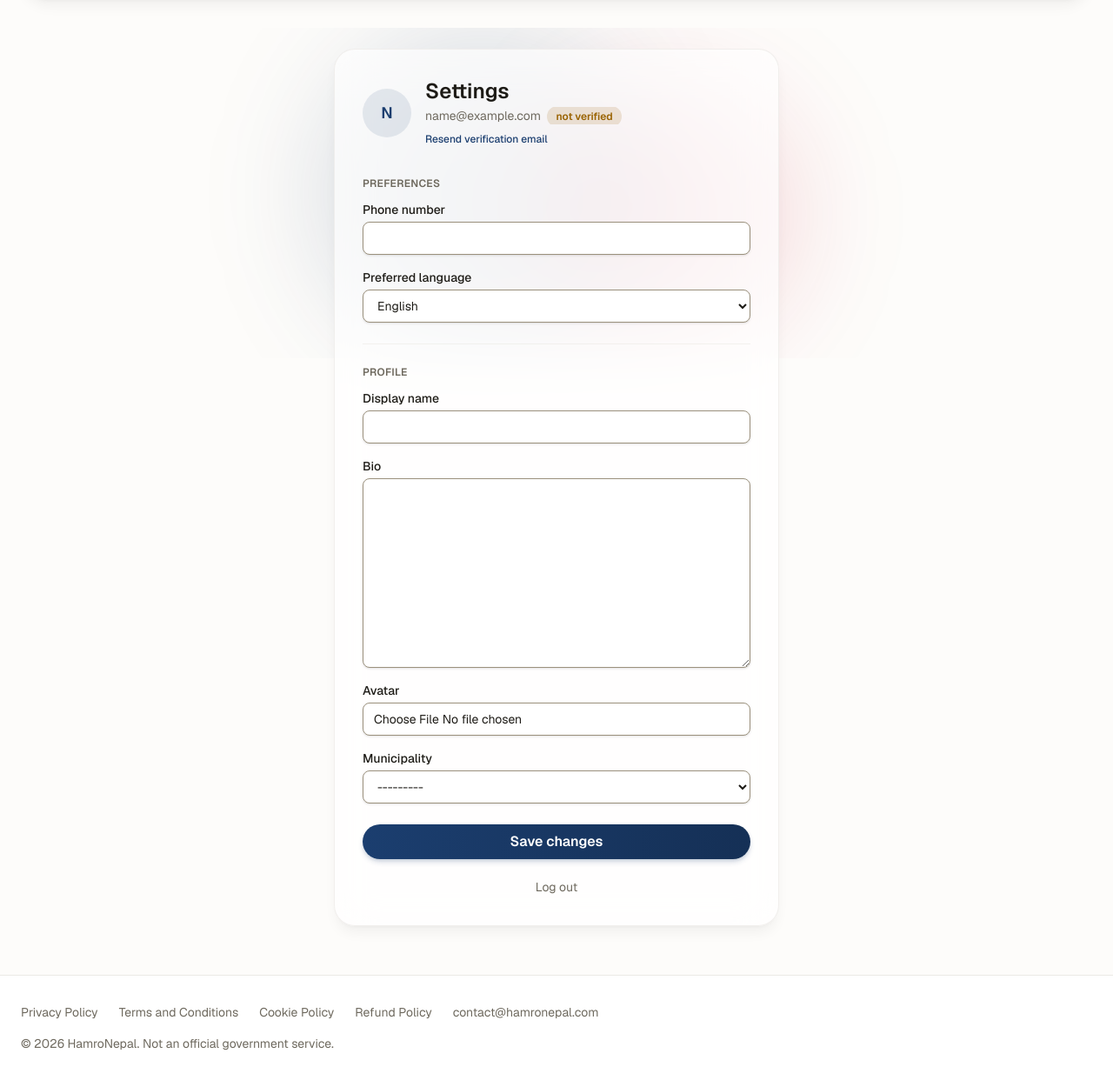
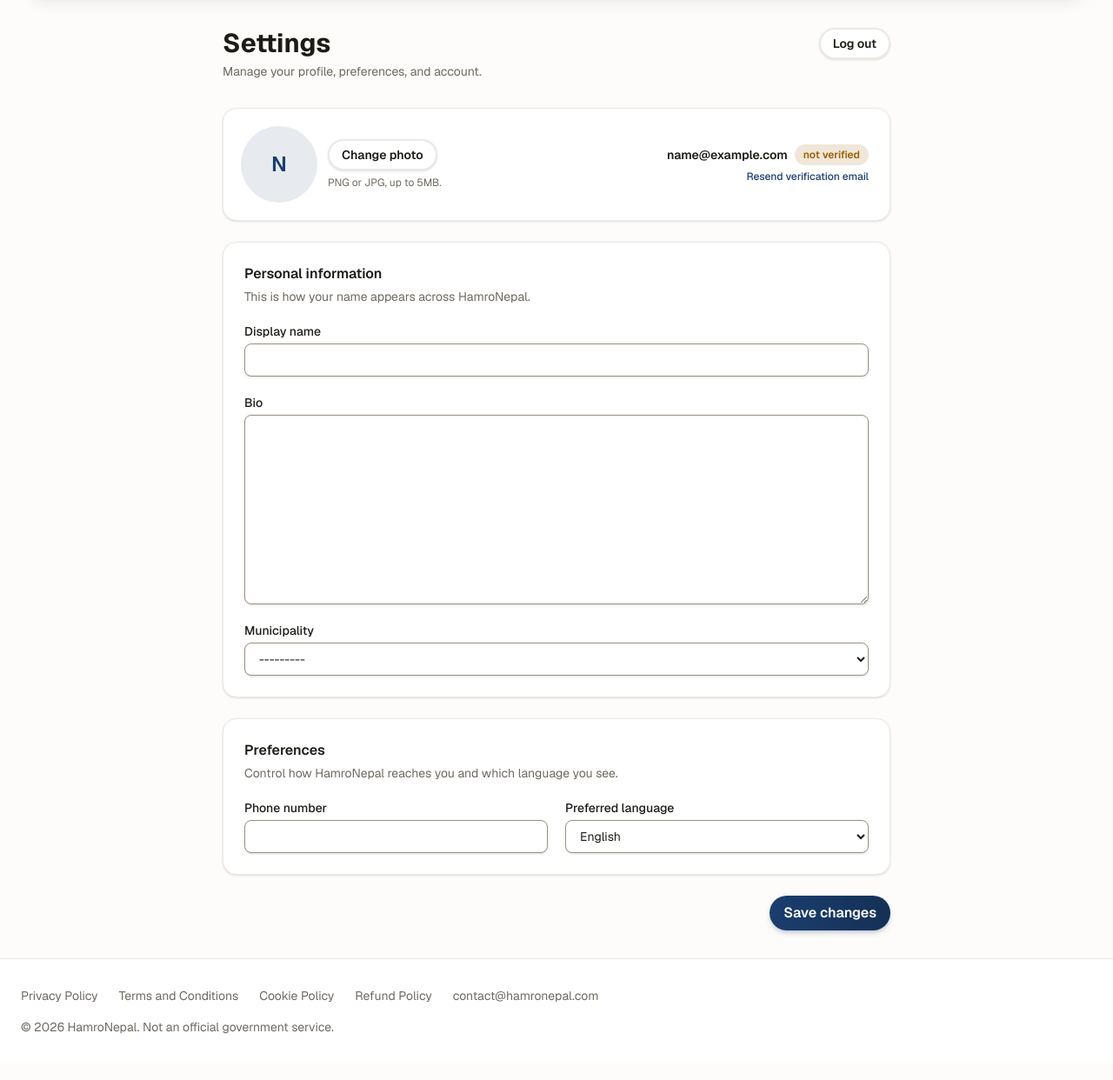
Before and after one commit to sambhavacharyaa/hamronepal, a Django app: page /en/accounts/profile/ in a window 1280 px wide. Shown: the part 78-1320 px from the top of the page at 87% size. After the commit the page ends 1267 px from the top, so only its background shows below. Run offline with Django 5.2, Linux system fonts and the light colour scheme; the visitor is signed in with stand-in values (Sample User, id 1); data comes from the database, SQL or seed files in the repository; data that the repository does not hold is empty; some libraries are stand-ins or nearby versions.

Commit message:
Redesign the settings page: sectioned cards, real avatar upload UX
Replaces the single cramped card with a wider layout: a profile
summary card (large avatar, name/email/verification status, resend
link), then separate "Personal information" and "Preferences" cards
with real section headers and descriptions, matching the polish level
of a modern SaaS settings page rather than a plain stacked form.

The avatar field gets an actual custom upload control - a styled
"Change photo" button triggering a visually-hidden file input, with a
live filename readout - instead of the raw, inconsistently-styled
native file input. Also adds a proper "Remove photo" action.

Two real bugs surfaced and fixed while building this:
- Django's ClearableFileInput renders "Currently: / Clear / Change:"
  wrapper text around the file input; my sr-only class on the input
  itself only hid the input, not that surrounding markup. Switched to
  a plain FileInput (no wrapper markup at all) plus a hand-rolled
  remove_avatar field, giving full control over the UI.
- FileField.clean() falls back to the existing file when no new file
  is uploaded, so cleaned_data["avatar"] is never falsy on a no-op
  submission - checking it to decide whether to honor "remove photo"
  silently never triggered. Fixed to check self.files directly instead
  of the resolved cleaned_data.

Co-Authored-By: Claude Sonnet 5 <noreply@anthropic.com>

```diff
--- a/apps/accounts/forms.py
+++ b/apps/accounts/forms.py
@@ -39,6 +39,26 @@ class UserPreferencesForm(TailwindFormMixin, forms.ModelForm):
 
 
 class ProfileForm(TailwindFormMixin, forms.ModelForm):
+    remove_avatar = forms.BooleanField(required=False)
+
     class Meta:
         model = Profile
         fields = ("display_name", "bio", "avatar", "municipality")
+        widgets = {
+            "avatar": forms.FileInput(attrs={"accept": "image/png,image/jpeg,image/webp"}),
+        }
+
+    def __init__(self, *args, **kwargs):
+        super().__init__(*args, **kwargs)
+        self.fields["avatar"].widget.attrs["class"] = "sr-only"
+        self.fields["remove_avatar"].widget.attrs["class"] = "sr-only"
+
+    def save(self, commit=True):
+        instance = super().save(commit=False)
+        new_file_uploaded = self.files.get(self.add_prefix("avatar"))
+        if self.cleaned_data.get("remove_avatar") and not new_file_uploaded:
+            instance.avatar.delete(save=False)
+            instance.avatar = None
+        if commit:
+            instance.save()
+        return instance
--- a/templates/accounts/profile.html
+++ b/templates/accounts/profile.html
@@ -4,43 +4,17 @@
 {% block title %}{% translate "Settings" %}{% endblock %}
 
 {% block content %}
-<section class="relative flex min-h-[65vh] items-center justify-center py-6">
-    <div class="pointer-events-none absolute inset-x-0 top-0 -z-10 flex justify-center overflow-hidden" aria-hidden="true">
-        <div class="h-[380px] w-[380px] rounded-full bg-primary/15 blur-3xl"></div>
-        <div class="-ml-32 mt-16 h-[300px] w-[300px] rounded-full bg-accent/15 blur-3xl"></div>
+<div class="mx-auto max-w-3xl">
+    <div class="flex flex-wrap items-start justify-between gap-4">
+        <div>
+            <h1 class="text-2xl font-bold text-ink sm:text-3xl">{% translate "Settings" %}</h1>
+            <p class="mt-1 text-sm text-ink-muted">{% translate "Manage your profile, preferences, and account." %}</p>
         </div>
-
-    <div class="w-full max-w-lg rounded-3xl border border-border/70 bg-surface/70 p-8 shadow-lg shadow-ink/5 backdrop-blur-xl">
-        <div class="flex items-center gap-4">
-            {% if profile_form.instance.avatar %}
-                {% translate "Your profile photo" as avatar_alt %}
-                <img src="{{ profile_form.instance.avatar.url }}" alt="{{ avatar_alt }}" class="h-14 w-14 shrink-0 rounded-full object-cover">
-            {% else %}
-                <span class="flex h-14 w-14 shrink-0 items-center justify-center rounded-full bg-primary/10 text-lg font-semibold text-primary">
-                    {{ user_initial }}
-                </span>
-            {% endif %}
-            <div class="min-w-0">
-                <h1 class="text-2xl font-semibold text-ink">{% translate "Settings" %}</h1>
-                <p class="mt-0.5 truncate text-sm text-ink-muted">
-                    {{ request.user.email }}
-                    {% if request.user.email_verified %}
-                        {% translate "verified" as verified_label %}
-                        {% include "components/ui/badge.html" with label=verified_label extra_class="ml-1" only %}
-                    {% else %}
-                        {% translate "not verified" as not_verified_label %}
-                        {% include "components/ui/badge.html" with label=not_verified_label tone="warning" extra_class="ml-1" only %}
-                    {% endif %}
-                </p>
-                {% if not request.user.email_verified %}
-                <form method="post" action="{% url 'accounts:resend_verification' %}" class="mt-1">
+        <form method="post" action="{% url 'accounts:logout' %}">
             {% csrf_token %}
-                    <button type="submit" class="rounded-sm text-xs font-medium text-primary hover:underline focus-visible:focus-ring">
-                        {% translate "Resend verification email" %}
-                    </button>
+            {% translate "Log out" as logout_label %}
+            {% include "components/ui/button.html" with type="submit" label=logout_label tone="outline" size="sm" only %}
         </form>
-                {% endif %}
-            </div>
     </div>
 
     <form method="post" enctype="multipart/form-data" class="mt-8 space-y-6">
@@ -56,34 +30,102 @@
         </ul>
         {% endif %}
 
+        <section class="rounded-2xl border border-border bg-surface p-6 shadow-sm">
+            <div class="flex flex-col gap-6 sm:flex-row sm:items-center sm:justify-between">
+                <div class="flex items-center gap-4">
+                    {% if profile_form.instance.avatar %}
+                        {% translate "Your profile photo" as avatar_alt %}
+                        <img src="{{ profile_form.instance.avatar.url }}" alt="{{ avatar_alt }}" class="h-20 w-20 shrink-0 rounded-full object-cover ring-4 ring-primary/10">
+                    {% else %}
+                        <span class="flex h-20 w-20 shrink-0 items-center justify-center rounded-full bg-primary/10 text-2xl font-semibold text-primary ring-4 ring-primary/10">
+                            {{ user_initial }}
+                        </span>
+                    {% endif %}
                     <div>
-                <p class="text-xs font-semibold uppercase tracking-wide text-ink-muted">{% translate "Preferences" %}</p>
-                <div class="mt-3 space-y-4">
+                        <div class="flex flex-wrap items-center gap-3">
+                            <label for="{{ profile_form.avatar.id_for_label }}"
+                                   class="inline-block cursor-pointer rounded-full border-2 border-border bg-surface px-3.5 py-1.5 text-sm font-semibold text-ink shadow-sm transition hover:-translate-y-0.5 hover:border-primary hover:shadow-md focus-visible:outline focus-visible:outline-2 focus-visible:outline-offset-2 focus-visible:outline-primary">
+                                {% translate "Change photo" %}
+                            </label>
+                            {{ profile_form.avatar }}
+                            {% if profile_form.instance.avatar %}
+                            <label for="{{ profile_form.remove_avatar.id_for_label }}" class="cursor-pointer text-sm font-medium text-danger hover:underline">
+                                {{ profile_form.remove_avatar }}
+                                {% translate "Remove photo" %}
+                            </label>
+                            {% endif %}
+                        </div>
+                        <p class="mt-1.5 text-xs text-ink-muted" id="avatar-filename">{% translate "PNG or JPG, up to 5MB." %}</p>
+                        {% if profile_form.avatar.errors %}
+                        <ul class="mt-1 space-y-0.5 text-xs text-danger">
+                            {% for error in profile_form.avatar.errors %}
+                            <li>{{ error }}</li>
+                            {% endfor %}
+                        </ul>
+                        {% endif %}
+                    </div>
+                </div>
+                <div class="sm:text-right">
+                    {% if profile_form.instance.display_name %}
+                    <p class="text-lg font-semibold text-balance text-ink">{{ profile_form.instance.display_name }}</p>
+                    {% endif %}
+                    <p class="mt-0.5 flex flex-wrap items-center gap-2 text-sm sm:justify-end {% if profile_form.instance.display_name %}text-ink-muted{% else %}text-lg font-semibold text-ink{% endif %}">
+                        {{ request.user.email }}
+                        {% if request.user.email_verified %}
+                            {% translate "verified" as verified_label %}
+                            {% include "components/ui/badge.html" with label=verified_label only %}
+                        {% else %}
+                            {% translate "not verified" as not_verified_label %}
+                            {% include "components/ui/badge.html" with label=not_verified_label tone="warning" only %}
+                        {% endif %}
+                    </p>
+                    {% if not request.user.email_verified %}
+                    <button type="submit" form="resend-verification-form" class="mt-1 rounded-sm text-xs font-medium text-primary hover:underline focus-visible:focus-ring">
+                        {% translate "Resend verification email" %}
+                    </button>
+                    {% endif %}
+                </div>
+            </div>
+        </section>
+
+        <section class="rounded-2xl border border-border bg-surface p-6 shadow-sm">
+            <h2 class="text-base font-semibold text-ink">{% translate "Personal information" %}</h2>
+            <p class="mt-1 text-sm text-ink-muted">{% translate "This is how your name appears across HamroNepal." %}</p>
+            <div class="mt-5 space-y-5">
+                {% include "components/ui/form_field.html" with field=profile_form.display_name only %}
+                {% include "components/ui/form_field.html" with field=profile_form.bio only %}
+                {% include "components/ui/form_field.html" with field=profile_form.municipality only %}
+            </div>
+        </section>
+
+        <section class="rounded-2xl border border-border bg-surface p-6 shadow-sm">
+            <h2 class="text-base font-semibold text-ink">{% translate "Preferences" %}</h2>
+            <p class="mt-1 text-sm text-ink-muted">{% translate "Control how HamroNepal reaches you and which language you see." %}</p>
+            <div class="mt-5 grid gap-5 sm:grid-cols-2">
                 {% include "components/ui/form_field.html" with field=preferences_form.phone_number only %}
                 {% include "components/ui/form_field.html" with field=preferences_form.preferred_language only %}
             </div>
+        </section>
+
+        <div class="flex justify-end">
+            {% translate "Save changes" as save_changes_label %}
+            {% include "components/ui/button.html" with type="submit" label=save_changes_label only %}
         </div>
-
-            <div class="border-t border-border/60 pt-6">
-                <p class="text-xs font-semibold uppercase tracking-wide text-ink-muted">{% translate "Profile" %}</p>
-                <div class="mt-3 space-y-4">
-                    {% include "components/ui/form_field.html" with field=profile_form.display_name only %}
-                    {% include "components/ui/form_field.html" with field=profile_form.bio only %}
-                    {% include "components/ui/form_field.html" with field=profile_form.avatar only %}
-                    {% include "components/ui/form_field.html" with field=profile_form.municipality only %}
-                </div>
-            </div>
-
-            {% translate "Save changes" as save_changes_label %}
-            {% include "components/ui/button.html" with type="submit" label=save_changes_label extra_class="w-full" only %}
     </form>
 
-        <form method="post" action="{% url 'accounts:logout' %}" class="mt-5 text-center">
+    <form method="post" action="{% url 'accounts:resend_verification' %}" id="resend-verification-form" class="sr-only">
         {% csrf_token %}
-            <button type="submit" class="rounded-sm text-sm text-ink-muted hover:text-ink focus-visible:focus-ring">
-                {% translate "Log out" %}
-            </button>
     </form>
 </div>
-</section>
 {% endblock %}
+
+{% block extra_js %}
+<script nonce="{{ request.csp_nonce }}">
+    document.getElementById("{{ profile_form.avatar.id_for_label }}").addEventListener("change", function (event) {
+        var filenameEl = document.getElementById("avatar-filename");
+        if (event.target.files.length) {
+            filenameEl.textContent = event.target.files[0].name;
+        }
+    });
+</script>
+{% endblock %}
```
Also changed, not shown: apps/accounts/tests/test_views.py (+70 -1 lines), locale/np/LC_MESSAGES/django.po, theme/static/css/dist/styles.css, 1 other file. Lines whose indentation alone changed are shown as unchanged.
